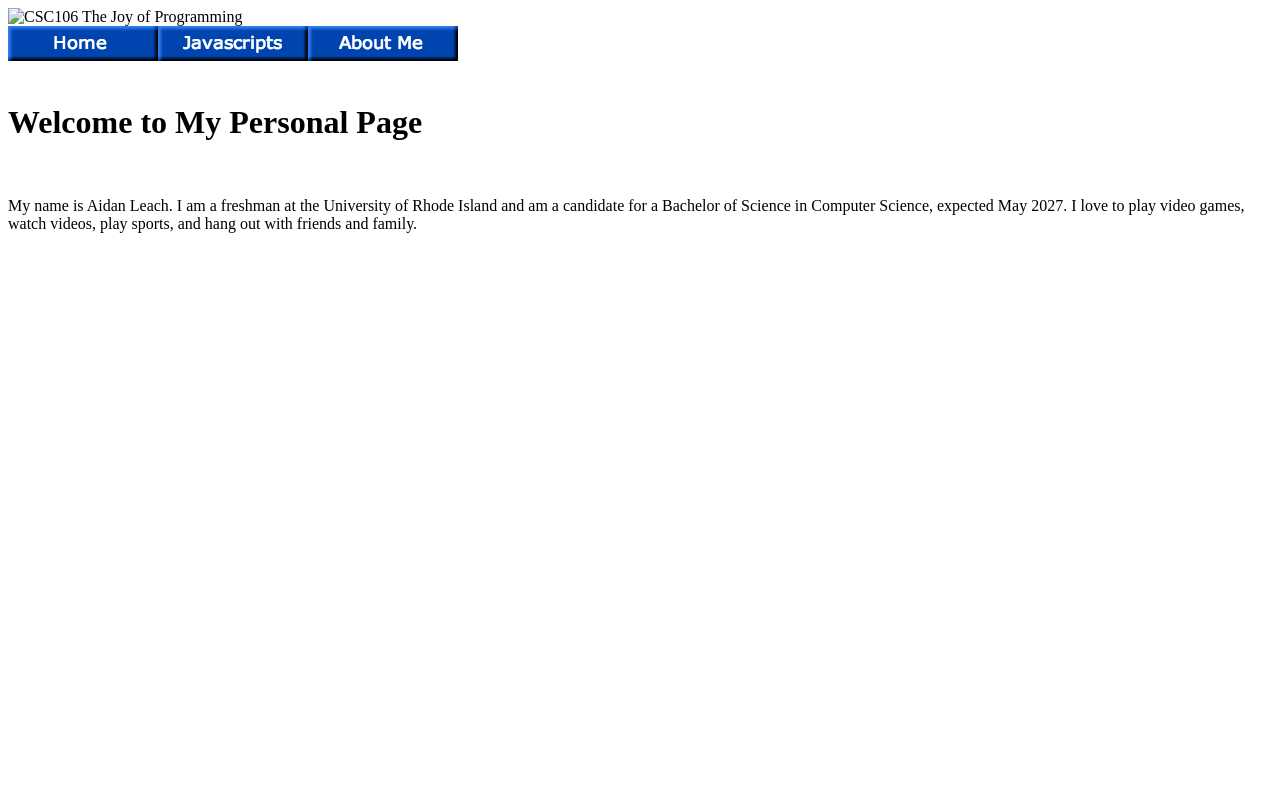
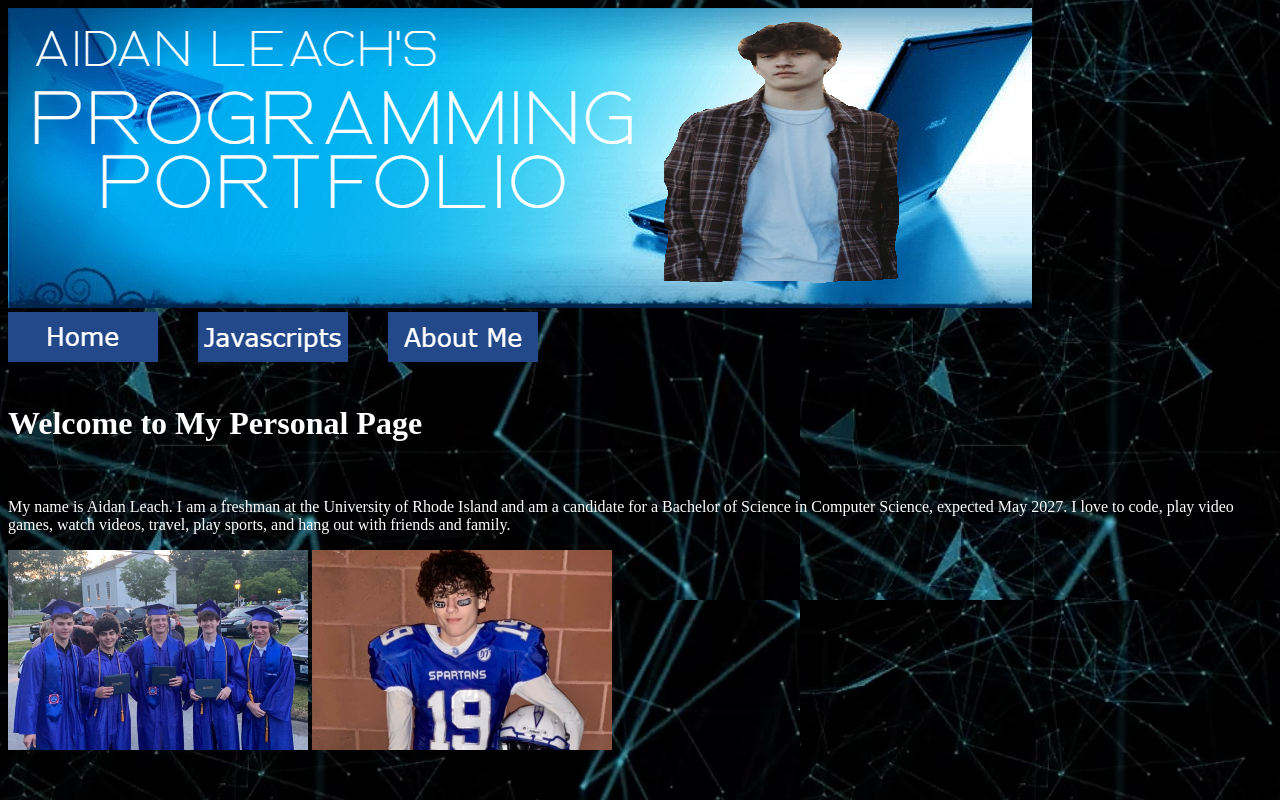
Before and after one commit to AidanL19/AidanL19.github.io, a plain HTML site: page about.html in a window 1280 px wide. Drawn offline with Linux system fonts and the light colour scheme.

Commit message:
Add files via upload

```diff
--- a/about.html
+++ b/about.html
@@ -4,20 +4,43 @@
     <meta charset="UTF-8">
     <meta name="viewport" content="width=device-width, initial-scale=1.0">
     <title>Aidan's Website</title>
+    <style>
+        body{
+            background-image: url(myBackground.jpg);
+        }
+        h1{
+            color: white;
+        }
+        p{
+            color: white;
+        }
+        #home3{
+            margin-right: 20px;
+        }
+        #javascripts3{
+            margin-left: 20px;
+            margin-right: 20px;
+        }
+        #about3{
+            margin-left: 20px;
+        }
+    </style>
 </head>
 <body>
-    <img src="csc106banner.jpg" alt="CSC106 The Joy of Programming">
+    <img src="myBanner.jpg" alt="CSC106 The Joy of Programming">
     <br>
     <table>
         <thead>
-            <tr><a href="index.html"><img src="csc106home.png"alt="Home Button"></a></tr>
-            <tr><a href="javascripts.html"><img src="csc106javascripts.png"alt="Javascripts Button"></a></tr>
-            <tr><img src="csc106aboutme.png"alt="About Me Button"></tr>
+            <tr><a href="index.html"><img id="home3" src="home.png"alt="Home Button"></a></tr>
+            <tr><a href="javascripts.html"><img id="javascripts3" src="javascripts.png"alt="Javascripts Button"></a></tr>
+            <tr><img id="about3" src="about.png"alt="About Me Button"></tr>
         </thead>
     </table>
     <br>
     <h1>Welcome to My Personal Page</h1>
     <br>
-    <p>My name is Aidan Leach. I am a freshman at the University of Rhode Island and am a candidate for a Bachelor of Science in Computer Science, expected May 2027. I love to play video games, watch videos, play sports, and hang out with friends and family.</p>
+    <p>My name is Aidan Leach. I am a freshman at the University of Rhode Island and am a candidate for a Bachelor of Science in Computer Science, expected May 2027. I love to code, play video games, watch videos, travel, play sports, and hang out with friends and family.</p>
+    <img src="aidan.jpg" alt="Picture of me at graduation">
+    <img src="aidan2.jpg" alt="Picture of me in football gear">
 </body>
 </html>
```
Also changed, not shown: index.html (+26 -4 lines), javascripts.html (+25 -4 lines), about.png (added), aidan.jpg (added), aidan2.jpg (added), home.png (added), javascripts.png (added), myBackground.jpg (added), myBanner.jpg (added).
